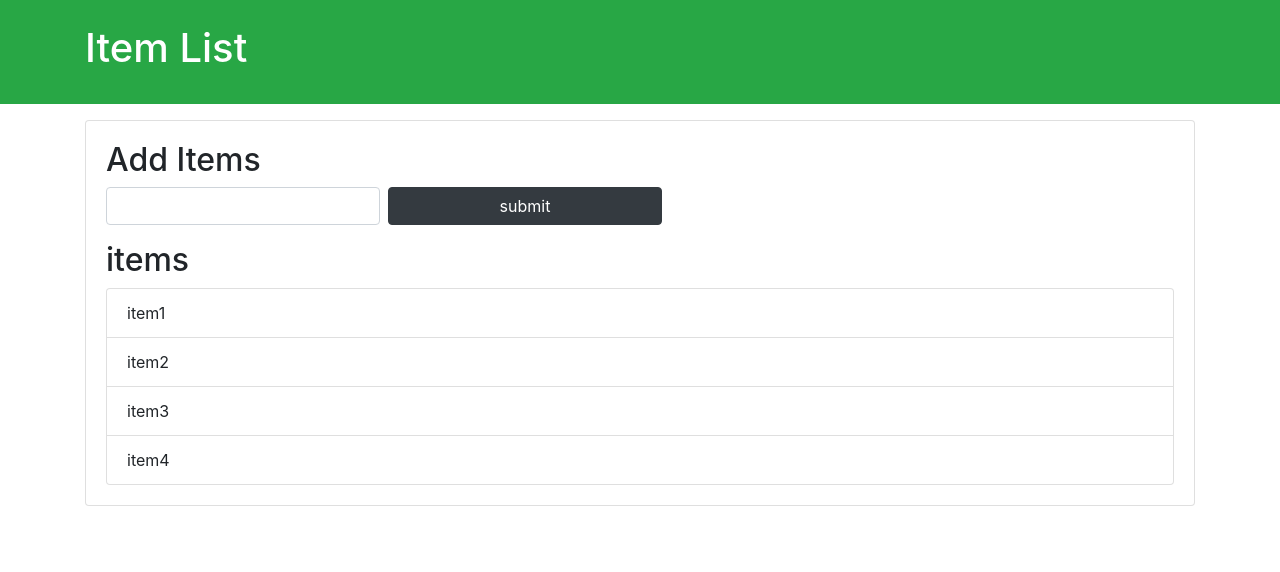
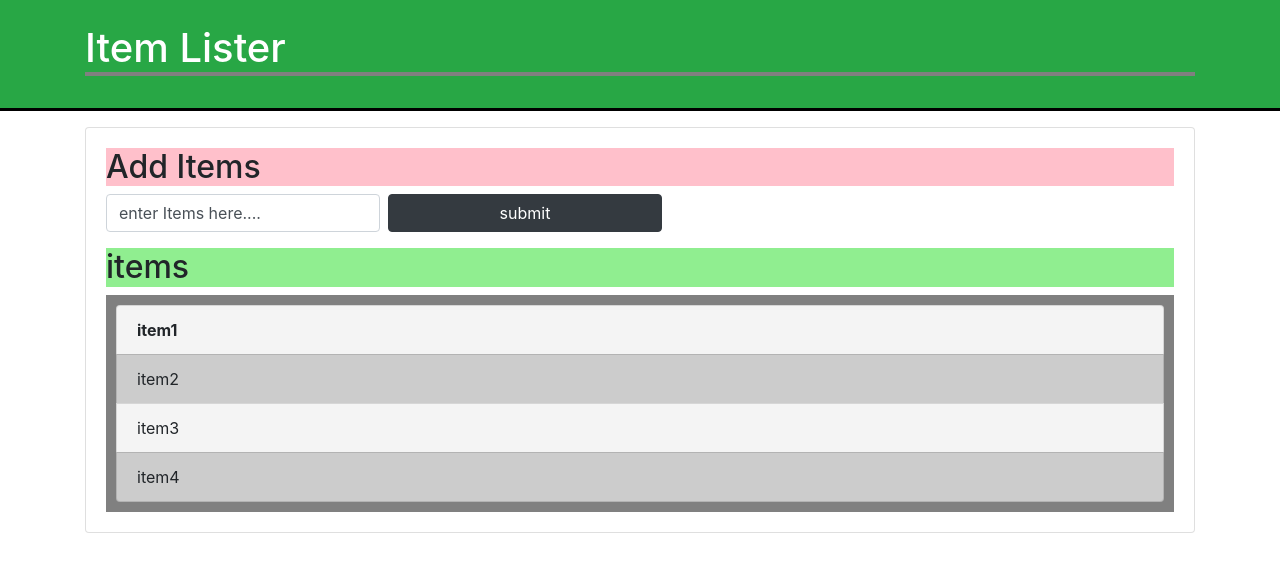
Before and after one commit to rakathegreat71/Dom-tutorial, a website: page index.html in a window 1280 px wide. Drawn offline with nearby package versions, Linux system fonts and the light colour scheme.

Commit message:
end of first video

```diff
--- a/index.html
+++ b/index.html
@@ -8,7 +8,7 @@
 <body>
 	<header id="main-header" class="bg-success text-white p-4 mb-3">
 		<div class="container">
-			<h1 class="header-title">Item List</h1>
+			<h1 id="header-title">Item List</h1>
 		</div>
 	</header>
 	<!-- header ends -->
--- /dev/null
+++ b/public/main.js
@@ -0,0 +1,59 @@
+// console.log(document.domain);
+// console.log(document.URL);
+// console.log(document.title);
+// document.title = 'Dom Tutorial';
+
+// console.log(document.doctype);
+// console.log(document.forms);
+// console.log(document.links);
+// console.log(document.images);
+
+var headerTitle = document.getElementById('header-title');
+headerTitle.textContent = 'Item Lister';
+
+var header = document.getElementById('main-header');
+header.style.borderBottom = 'solid 3px black';
+
+
+var items = document.getElementsByClassName('list-group-item');
+console.log(items);
+items[0].style.fontWeight = 'bold';
+items[0].style.backgroundColor = 'yellow';
+// items[0].style.color = 'red';
+
+
+var ele = document.getElementsByTagName('ul');
+console.log(ele);
+ele[0].style.backgroundColor = "grey";
+ele[0].style.padding = "10px";
+
+// query selector
+let h = document.querySelector('#header-title');
+h.style.borderBottom = "solid 4px grey";
+
+
+// this will select first input element
+let input = document.querySelector('input');
+input.value = "enter Items here....";
+
+var item = document.querySelector('.list-group-item:nth-child(2)');
+item.style.backgroundColor = "skyblue";
+
+
+var titles = document.querySelectorAll('.title');
+console.log(titles);
+titles[0].style.backgroundColor = "pink";
+
+titles[1].style.backgroundColor = "lightGreen"
+
+var li_item = document.querySelectorAll('li:nth-child(odd)');
+console.log(li_item);
+for(let i = 0 ; i < li_item.length; i++){
+	li_item[i].style.backgroundColor = "#f4f4f4";
+}
+
+var li_item2 = document.querySelectorAll('li:nth-child(even)');
+console.log(li_item);
+for(let i = 0 ; i < li_item2.length; i++){
+	li_item2[i].style.backgroundColor = "#ccc";
+}
```
Also changed, not shown: package.json (added, +14 -0 lines), server.js (added, +13 -0 lines), main.js (deleted).
